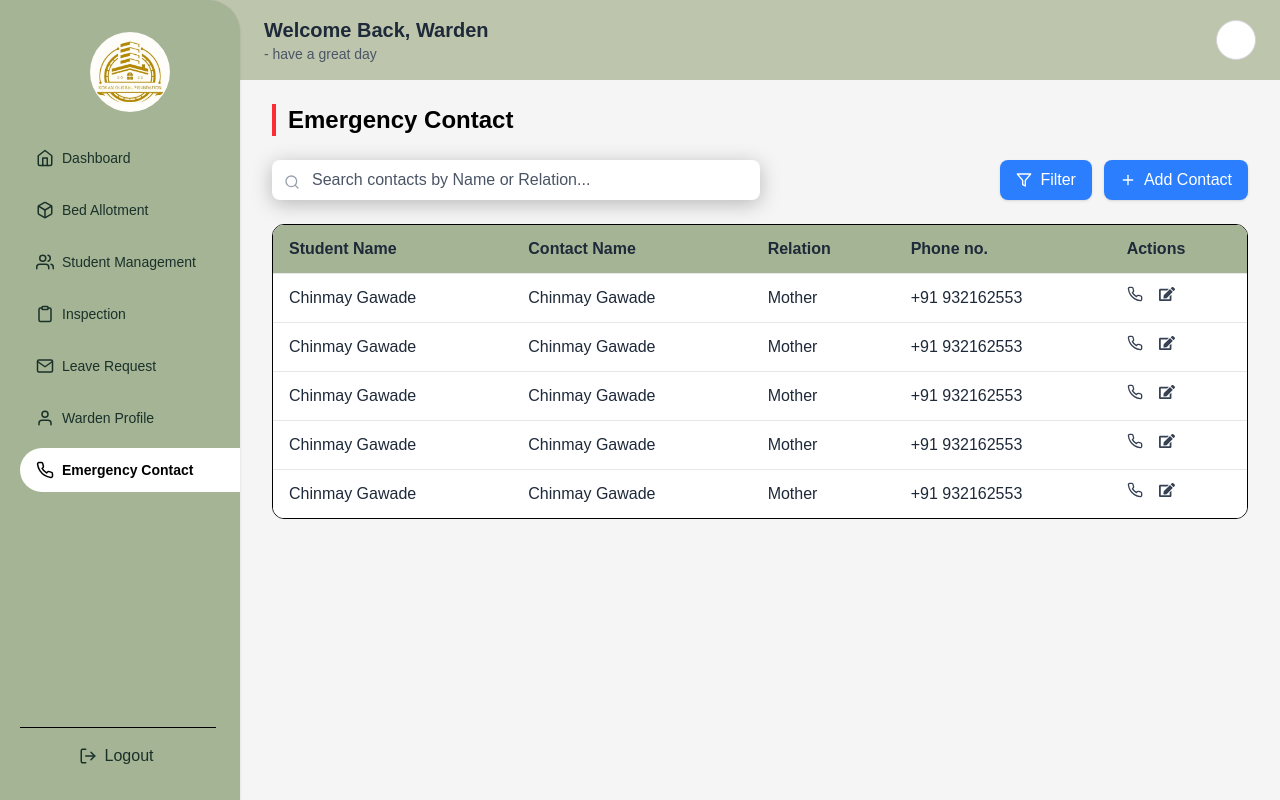
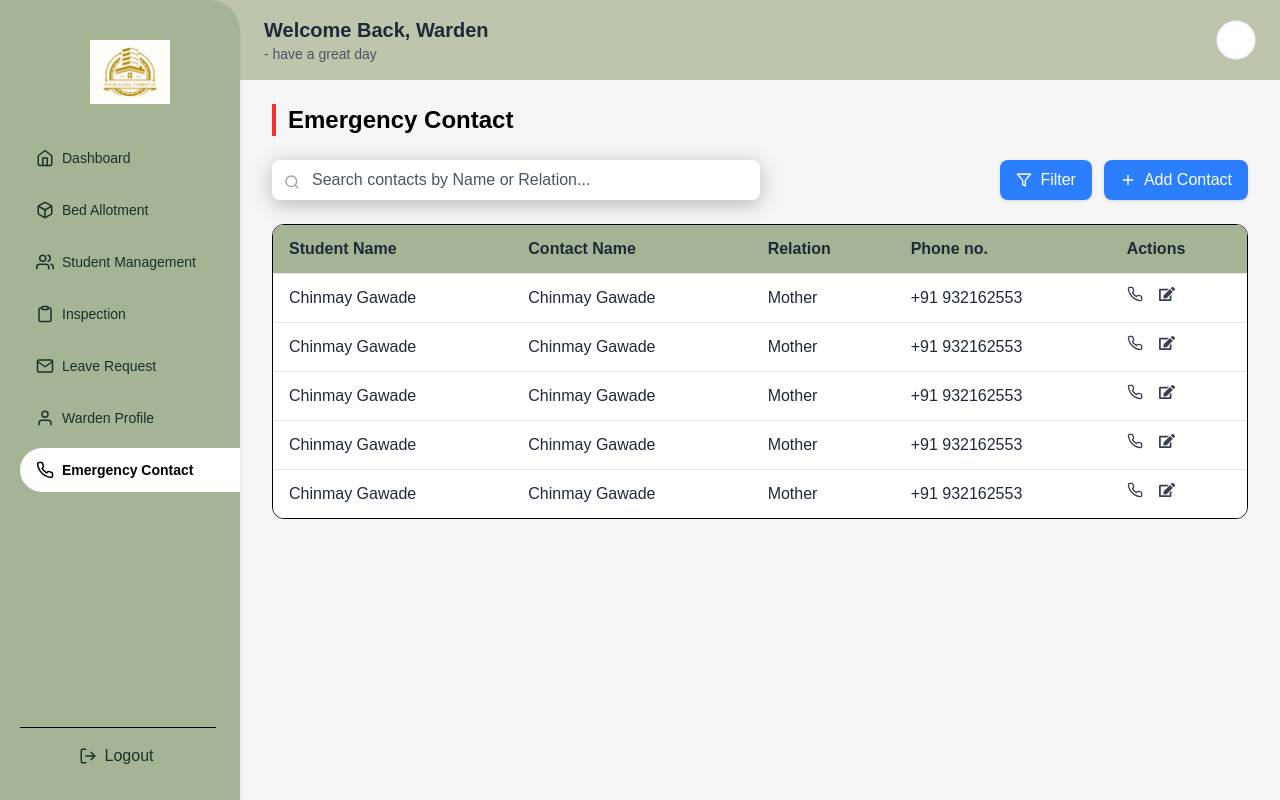
Before and after one commit to dev-nexcore/KGF_HM_Warden, a Next.js app: page /emergency-contact in a window 1280 px wide. Built offline with nearby package versions, Linux system fonts and the light colour scheme.

Commit message:
update 2 files, delete 2 files and move 3 files

```diff
--- a/src/app/emergency-contact/page.jsx
+++ b/src/app/emergency-contact/page.jsx
@@ -1,6 +1,6 @@
-import Sidebar from "@/components/Sidebar";
-import Navbar from "@/components/Navbar";
-import EmergencyContact from "@/components/EmergencyContactTable";
+import Sidebar from "@/components/layout/sidebar";
+import Navbar from "@/components/layout/navbar";
+import EmergencyContact from "@/components/emergencycontact/EmergencyContactTable";
 
 export default function EmergencyContactPage() {
   return (
--- a/src/app/page.jsx
+++ b/src/app/page.jsx
@@ -1,9 +1,10 @@
-import Sidebar from "@/components/layout/sidebar";
-import Navbar from "@/components/layout/navbar";
-import MainContent from "@/components/warden_dashboard/Warden_DB";
+import WardenLogin from "@/components/wardonlogin/WardenLogin";
+
 
 export default function DashboardPage() {
   return (
-    <>hello</>
+    <>
+    <WardenLogin/>
+    </>
   );
 }
--- a/src/components/Navbar.jsx
+++ /dev/null
@@ -1,14 +0,0 @@
-export default function Navbar() {
-  return (
-    <nav className="flex items-center justify-between px-6 py-4 bg-[#BEC5AD]">
-      {/* Left Section: Welcome Message */}
-      <div>
-        <h2 className="text-xl font-semibold text-gray-800">Welcome Back, Warden</h2>
-        <p className="text-sm text-gray-600">- have a great day</p>
-      </div>
-
-      {/* Right Section: Circle Avatar */}
-      <div className="w-10 h-10 rounded-full bg-white border border-gray-300" />
-    </nav>
-  );
-}
--- a/src/components/Sidebar.jsx
+++ /dev/null
@@ -1,137 +0,0 @@
-"use client";
-import React, { useState, useEffect } from "react";
-import { usePathname } from "next/navigation";
-import {
-  FiHome,
-  FiBox,
-  FiUsers,
-  FiClipboard,
-  FiMail,
-  FiUser,
-  FiPhone,
-  FiLogOut,
-  FiMenu,
-  FiX,
-} from "react-icons/fi";
-import Link from "next/link";
-
-export default function Sidebar() {
-  const pathname = usePathname(); // Current path
-  const [sidebarOpen, setSidebarOpen] = useState(false);
-
-  // Close sidebar on route change, good for mobile UX
-  useEffect(() => {
-    setSidebarOpen(false);
-  }, [pathname]);
-
-  const getLinkClass = (href) =>
-    `flex items-center gap-2 py-3 px-4 rounded-l-3xl text-sm transition
-     ${
-       pathname.startsWith(href)
-         ? "bg-white text-black font-semibold"
-         : "text-[#1a312a] hover:text-black"
-     }`;
-
-  return (
-    <div className="bg-[#BEC5AD]">
-      <>
-      {/* Hamburger button visible on small screens */}
-      <button
-        aria-label="Open sidebar"
-        className="md:hidden fixed top-4 left-4 z-50 p-2 rounded-md bg-[#A4B494] text-black shadow-md"
-        onClick={() => setSidebarOpen(true)}
-      >
-        <FiMenu className="text-2xl" />
-      </button>
-
-      {/* Sidebar */}
-      <aside
-        className={`
-          fixed top-0 left-0 h-screen w-60 bg-[#A4B494] py-8 pl-5 flex flex-col justify-between rounded-tr-4xl shadow
-          transform transition-transform duration-300 ease-in-out
-          z-40
-
-          md:static md:translate-x-0 md:rounded-tr-4xl md:shadow
-
-          ${
-            sidebarOpen
-              ? "translate-x-0"
-              : "-translate-x-full"
-          }
-        `}
-      >
-        {/* Close button, only on mobile */}
-        <button
-          aria-label="Close sidebar"
-          className="md:hidden absolute top-4 right-4 p-2 rounded-md text-black hover:bg-gray-300"
-          onClick={() => setSidebarOpen(false)}
-        >
-          <FiX className="text-2xl" />
-        </button>
-
-        <div>
-          {/* Logo */}
-          <div className="flex justify-center mb-6">
-            <img src="/logo.png" className="h-20 w-20 object-cover rounded-full" alt="Logo" />
-          </div>
-
-          {/* Navigation Links */}
-          <div className="space-y-2">
-            <Link href="/warden-dashboard" className={getLinkClass("/warden-dashboard")}>
-              <FiHome className="text-lg" />
-              Dashboard
-            </Link>
-            <Link href="/bedallotment" className={getLinkClass("/bedallotment")}>
-              <FiBox className="text-lg" />
-              Bed Allotment
-            </Link>
-            <Link href="/students" className={getLinkClass("/students")}>
-              <FiUsers className="text-lg" />
-              Student Management
-            </Link>
-            <Link href="/inspection" className={getLinkClass("/inspection")}>
-              <FiClipboard className="text-lg" />
-              Inspection
-            </Link>
-            <Link href="/leave" className={getLinkClass("/leave")}>
-              <FiMail className="text-lg" />
-              Leave Request
-            </Link>
-            <Link href="/profile" className={getLinkClass("/profile")}>
-              <FiUser className="text-lg" />
-              Warden Profile
-            </Link>
-            <Link href="/emergency" className={getLinkClass("/emergency")}>
-              <FiPhone className="text-lg" />
-              Emergency Contact
-            </Link>
-          </div>
-        </div>
-
-        {/* Logout Section */}
-        <div className="mt-8">
-          <hr className="border-t border-black my-4 mr-6" />
-          <div className="flex justify-center">
-            <a
-              href="#"
-              className="flex items-center gap-2 text-[#1a312a] pr-7 font-medium hover:text-black"
-            >
-              <FiLogOut className="text-lg" />
-              Logout
-            </a>
-          </div>
-        </div>
-      </aside>
-
-      {/* Overlay background when sidebar is open on mobile */}
-      {sidebarOpen && (
-        <div
-          className="fixed inset-0 bg-black opacity-30 z-30 md:hidden"
-          onClick={() => setSidebarOpen(false)}
-          aria-hidden="true"
-        />
-      )}
-    </>
-    </div>
-  );
-}
```
Also changed, not shown: src/components/emergencycontact/EmergencyContact.jsx (renamed from src/components/EmergencyContact.jsx), src/components/emergencycontact/EmergencyContactTable.jsx (renamed from src/components/EmergencyContactTable.jsx), src/components/wardonlogin/WardenLogin.jsx (renamed from src/components/WardenLogin.jsx).
